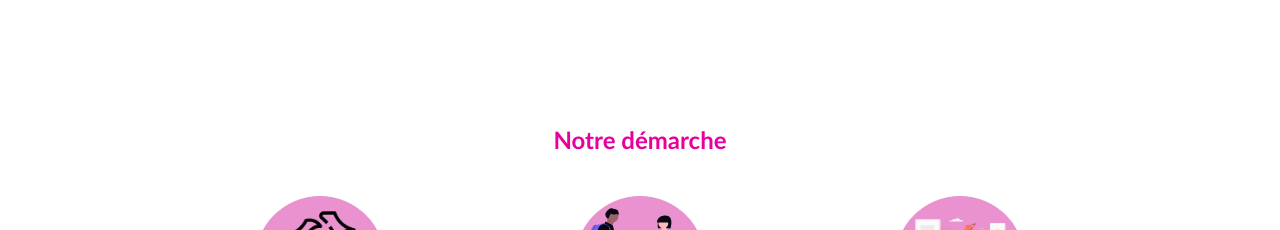
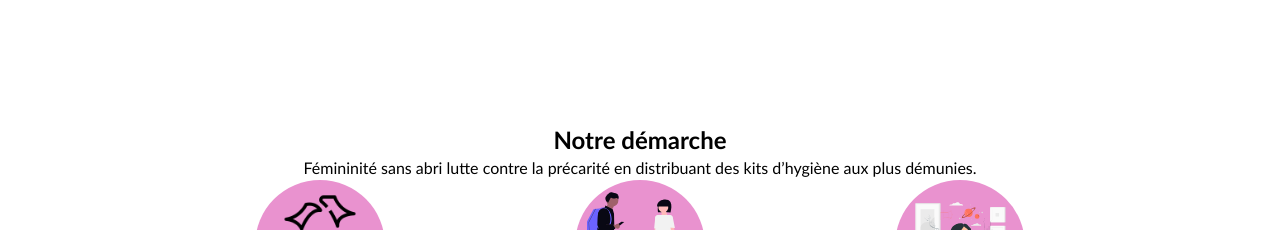
Before and after one commit to zoukicode/project_react, a React (Vite) app: page / in a window 1280 px wide. Shown: the part 840-1070 px from the top of the page. Built offline with nearby package versions, Linux system fonts and the light colour scheme.

Commit message:
'update'

```diff
--- a/src/Demarche.jsx
+++ b/src/Demarche.jsx
@@ -10,9 +10,8 @@ import learning from './assets/Learning-pana.svg';
 export function Demarche() {
   return (
     <section id="demarche" className="py-16 px-6">
-      <h2 className="text-center text-2xl font-bold text-[#e7009a] mb-10">
-        Notre démarche
-      </h2>
+   <h1 className="font-bold text-2xl">Notre démarche</h1>
+             <p className='lg:w-[60%] mx-auto'>Fémininité sans abri lutte contre la précarité en distribuant des kits d’hygiène aux plus démunies.</p>
       <ActionsSection />
     </section>
   );
```
